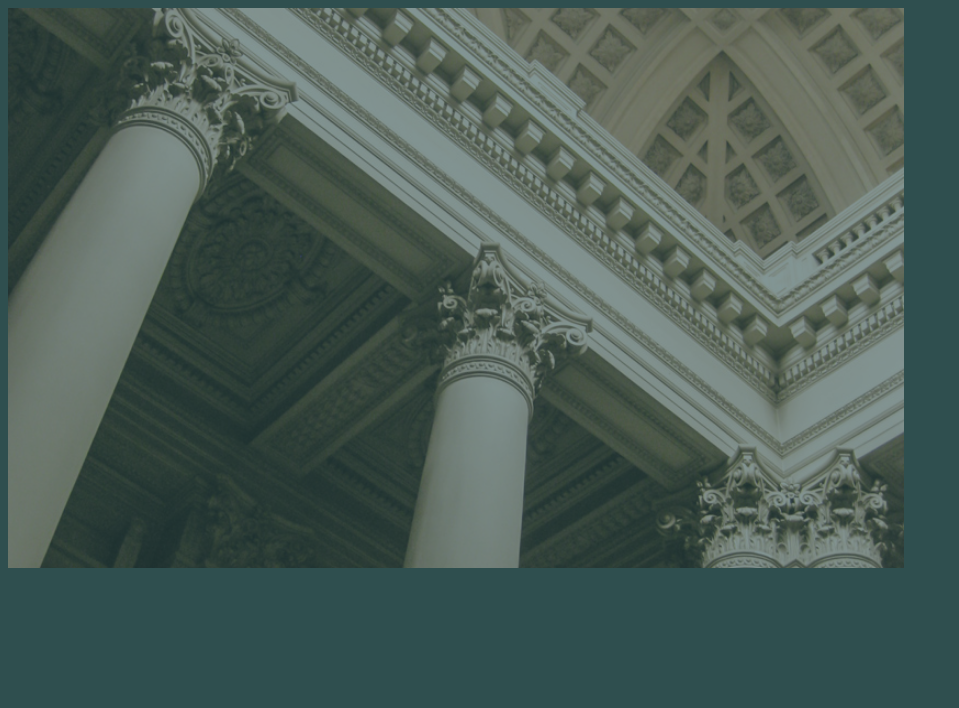
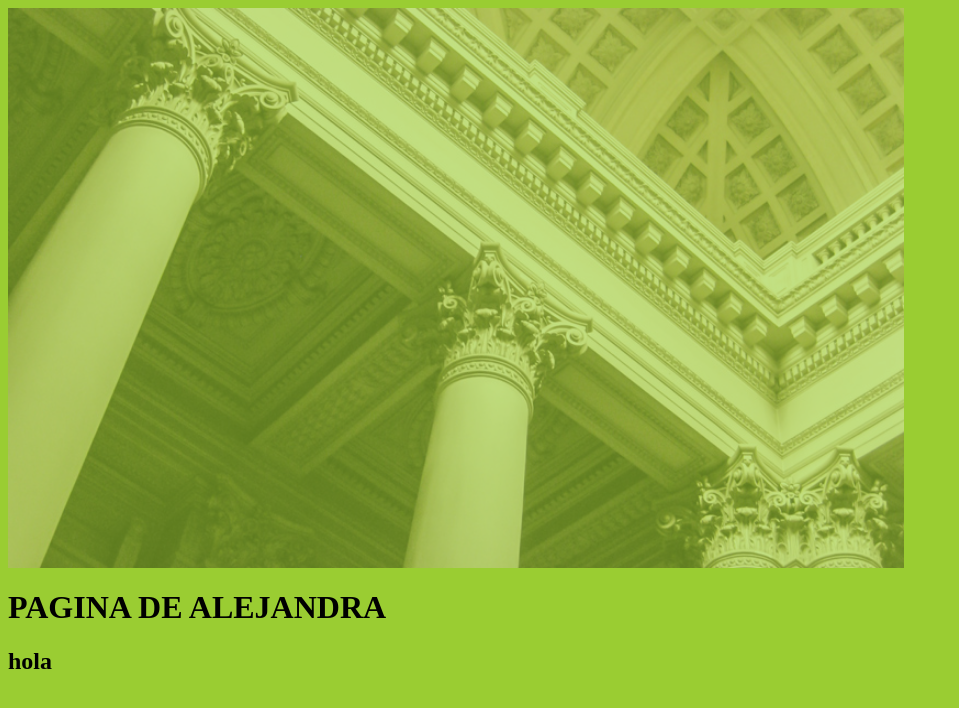
Before and after one commit to GastonMendezLuna/derechointegral, a plain HTML site: page index.html in a window 1280 px wide. Shown: the whole page, without its empty margins (0-959 px from the left). Drawn offline with Linux system fonts and the light colour scheme.

Commit message:
se modifico color en prueba

```diff
--- a/css/estilo.css
+++ b/css/estilo.css
@@ -1,6 +1,6 @@
 *{
     box-sizing: border-box;
-    background-color: darkslategray;
+    background-color: yellowgreen;
       }
 
 img{
--- a/index.html
+++ b/index.html
@@ -10,6 +10,8 @@
     <header class="Logo"></header>
     <main class="Cuerpo">
         <img src="images/palacio-justicia-2.jpg" alt="" srcset=""></main>
+        <h1>PAGINA DE ALEJANDRA</h1>
+        <h2>hola</h2>
     <footer></footer>
 </body>
 </html>
```
